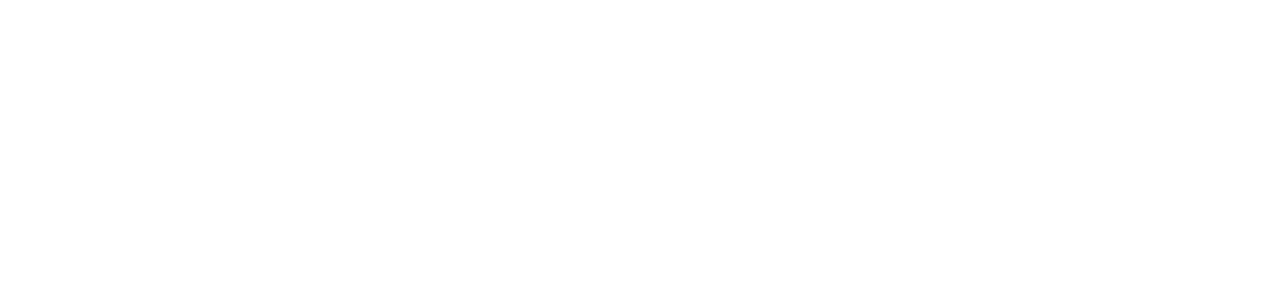
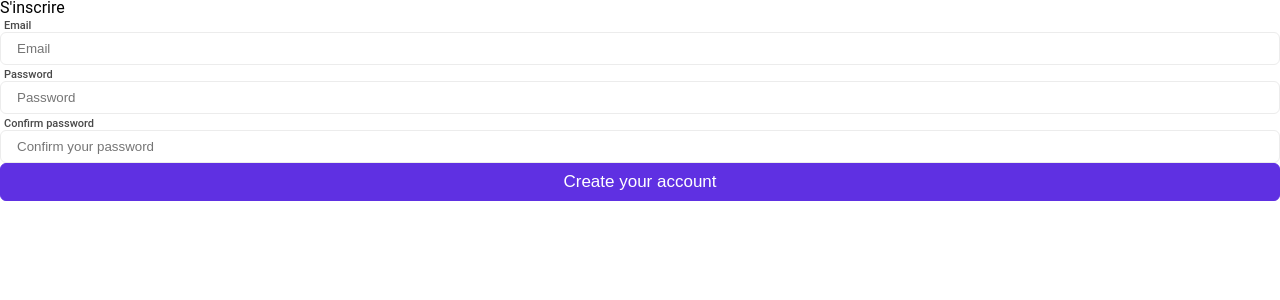
Before and after one commit to Thomasevano/design-system-hetic, a Vue app: page /register in a window 1280 px wide. Before the commit this address had no page. Shown: the top 300 px of the page. Built offline with nearby package versions, Linux system fonts and the light colour scheme.

Commit message:
feat(register): Add register page

```diff
--- /dev/null
+++ b/src/pages/Register.vue
@@ -0,0 +1,26 @@
+<template>
+  <h1>S'inscrire</h1>
+  <text-field label="Email" placeholder="Email"/>
+  <text-field label="Password" placeholder="Password"/>
+  <text-field label="Confirm password" placeholder="Confirm your password"/>
+  <my-button text="Create your account" typeButton="primary"/>
+</template>
+
+<script>
+import MyButton from '../components/Button/Button.vue';
+import TextField from '../components/TextField/TextField.vue';
+
+export default {
+  name: 'Register',
+
+  components: {
+    MyButton,
+    TextField,
+  },
+}
+
+</script>
+
+<style>
+
+</style>
--- a/src/router/index.js
+++ b/src/router/index.js
@@ -1,10 +1,17 @@
-import { createRouter, createWebHistory } from 'vue-router'
-import Home from '../pages/Home.vue'
+import { createRouter, createWebHistory } from 'vue-router';
+import Home from '../pages/Home.vue';
+import Register from '../pages/Register.vue';
+
 const routes = [
   {
     path: '/',
     name: 'Home',
     component: Home,
+  },
+  {
+    path: '/register',
+    name: 'Register',
+    component: Register,
   },
 ]
 const router = createRouter({
```
